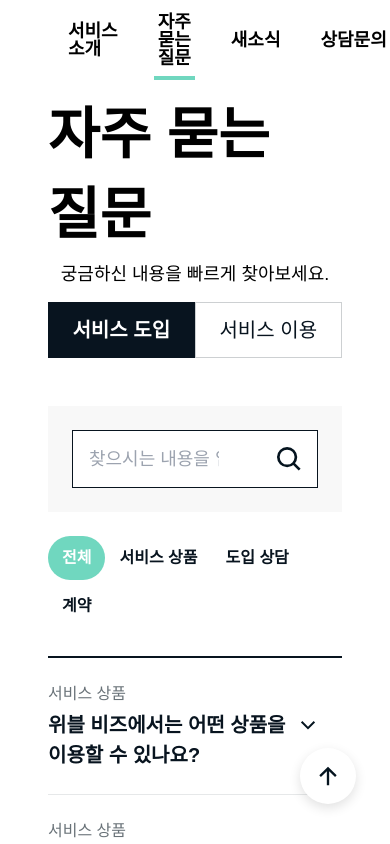
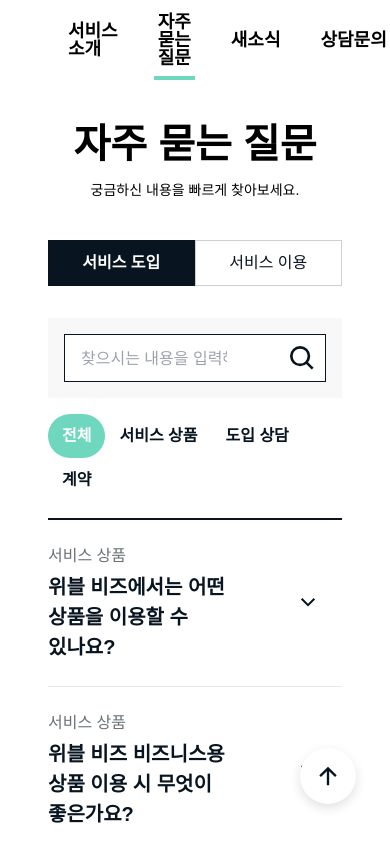
Before and after one commit to withoutwax/hyundai-autoever-assignment, a Next.js app: page /faq in a window 390 px wide. Shown: the top 844 px of the page. Built offline with nearby package versions, Linux system fonts and the light colour scheme; data requests are answered from the project's data file; a web font is replaced by a local one.

Commit message:
나머지 페이지 요소들 Mobile Responsiveness 적용

```diff
--- a/app/faq/page.tsx
+++ b/app/faq/page.tsx
@@ -25,9 +25,9 @@
     <HydrationBoundary state={dehydrate(queryClient)}>
       <div className="px-[48px] pb-[80px] lg:pb-[96px]">
         <div className="max-w-[1240px] mx-auto">
-          <h1 className="flex flex-col justify-center items-center h-[222px]">
+          <h1 className="flex flex-col justify-center items-center text-[40px] lg:text-[56px] leading-[56px] lg:leading-[80px] h-[160px] lg:h-[222px]">
             자주 묻는 질문
-            <em className="text-[18px] leading-[1.6rem] text-center break-keep mt-[0.4em] not-italic font-normal">
+            <em className="text-[14px] lg:text-[18px] leading-[1.6rem] text-center break-keep mt-[0.4em] not-italic font-normal">
               궁금하신 내용을 빠르게 찾아보세요.
             </em>
           </h1>
--- a/components/FaqContent.tsx
+++ b/components/FaqContent.tsx
@@ -19,9 +19,9 @@
 
   return (
     <div className="">
-      <div className="mb-[24px]">
+      <div className="mb-[16px] lg:mb-[24px]">
         <label
-          className="h-[48px] inline-block cursor-pointer"
+          className="h-[44px] lg:h-[48px] inline-block cursor-pointer"
           onClick={() => {
             setActiveCategory("전체");
             setLimit(10);
@@ -48,7 +48,7 @@
         </label>
         {categoryList.map((category: string) => (
           <label
-            className="h-[48px] inline-block cursor-pointer"
+            className="h-[44px] lg:h-[48px] inline-block cursor-pointer"
             key={uuidv4()}
             onClick={() => {
               setActiveCategory(category);
@@ -106,7 +106,9 @@
                       </em>
                     )}
                   </div>
-                  <strong className="flex-1 text-left">{faq.question}</strong>
+                  <strong className="flex-1 text-left mr-[88px]">
+                    {faq.question}
+                  </strong>
                 </Accordion.Trigger>
               </Accordion.Header>
               <Accordion.Content className="border-b border-[#e6e8e9] duration-[100ms] transition-[max-height] ease-in-out h-full overflow-hidden data-[state=closed]:animate-accordion-up data-[state=open]:animate-accordion-down">
--- a/components/Faqs.tsx
+++ b/components/Faqs.tsx
@@ -56,9 +56,9 @@
 
   return (
     <div>
-      <ul className="flex mb-[48px]">
+      <ul className="flex mb-[32px] lg:mb-[48px]">
         <li
-          className={`w-full h-[56px] ${
+          className={`w-full h-[46px] lg:h-[56px] ${
             tab === "서비스 도입"
               ? "bg-midnight text-white font-semibold"
               : "bg-white text-midnight border border-[#cdd0d2]"
@@ -73,13 +73,13 @@
                 searchInput.current.value = "";
               }
             }}
-            className="text-[20px] flex justify-center items-center p-[8px] h-full"
+            className="text-[16px] lg:text-[20px] flex justify-center items-center p-[8px] h-full"
           >
             <span>서비스 도입</span>
           </Link>
         </li>
         <li
-          className={`w-full h-[56px] ${
+          className={`w-full h-[46px] lg:h-[56px] ${
             tab === "서비스 이용"
               ? "bg-midnight text-white font-semibold"
               : "bg-white text-midnight border border-[#cdd0d2]"
@@ -94,20 +94,20 @@
                 searchInput.current.value = "";
               }
             }}
-            className="text-[20px] flex justify-center items-center p-[8px] h-full"
+            className="text-[16px] lg:text-[20px] flex justify-center items-center p-[8px] h-full"
           >
             <span>서비스 이용</span>
           </Link>
         </li>
       </ul>
-      <form className="mb-[24px]">
-        <div className="bg-[#f8f8f8] p-[24px] flex justify-center items-center">
+      <form className="mb-[16px] lg:mb-[24px]">
+        <div className="bg-[#f8f8f8] p-[16px] lg:p-[24px] flex justify-center items-center">
           <div className="relative flex justify-end items-center border border-midnight bg-white">
             <input
               type="search"
               placeholder="찾으시는 내용을 입력해 주세요"
               ref={searchInput}
-              className="w-full h-[56px] pl-[16px] pr-[94px] focus:outline-none placeholder:text-[18px] text-[18px] appearance-none"
+              className="w-full h-[46px] lg:h-[56px] pl-[16px] pr-[94px] focus:outline-none placeholder:text-[16px] placeholder:lg:text-[18px] text-[18px] appearance-none"
             ></input>
             {search && (
               <button
--- a/components/Footer.tsx
+++ b/components/Footer.tsx
@@ -7,7 +7,7 @@
         <div className="flex flex-col items-start lg:items-end">
           <span className="text-white font-bold space-x-[24px] lg:mb-[10px] h-[52px] lg:h-auto flex items-center">
             <button className="hover:underline">개인정보 처리방침</button>
-            <button className="hover:underline">이용약관</button>
+            <button className="hover:underline font-normal">이용약관</button>
           </span>
           <address className="text-[#81898f] not-italic text-[14px] leading-[24px]">
             <span className="mr-[12px]">
```
